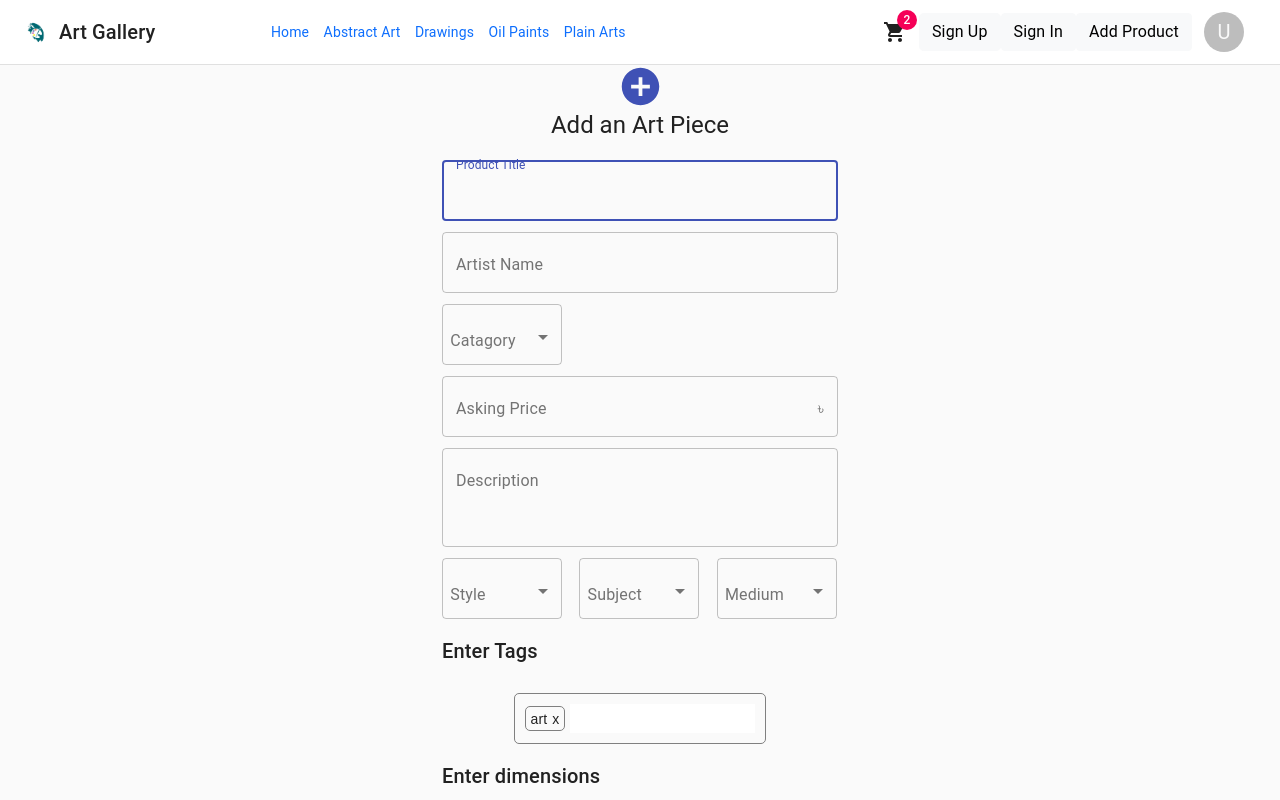
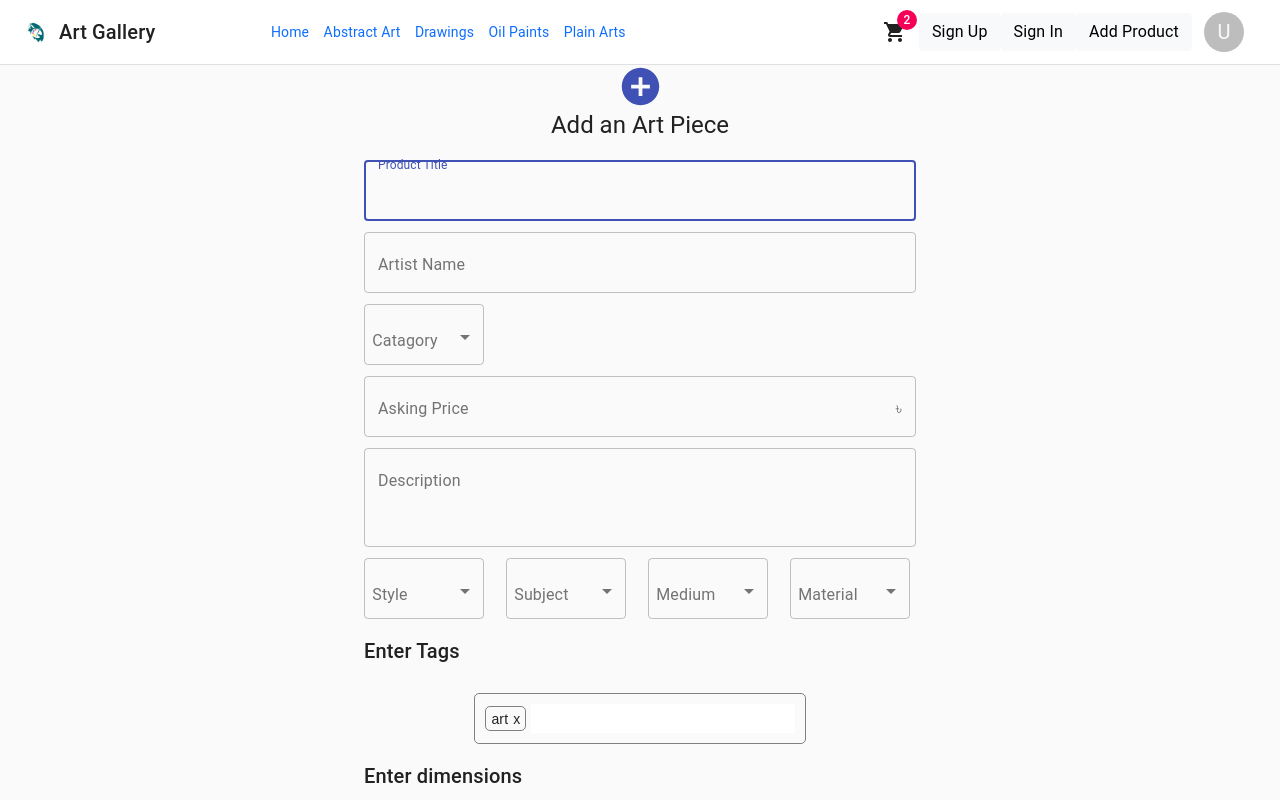
Before and after one commit to AbrarNad/online-art-gallery, a React (Create React App) app: page /addprod in a window 1280 px wide. Shown: the top 800 px of the page. Built offline with nearby package versions, Linux system fonts and the light colour scheme.

Commit message:
updated product add page

```diff
--- a/src/Components/Products/add.js
+++ b/src/Components/Products/add.js
@@ -105,7 +105,7 @@ export default function AddProduct() {
   const notifyFailed = () => toast.warning("Failed!");
 
   return (
-    <Container component="main" maxWidth="xs">
+    <Container component="main" maxWidth="sm">
       <CssBaseline />
       <div className={classes.paper}>
 
@@ -139,7 +139,8 @@ export default function AddProduct() {
                     Dimension: formData.width+" W x "+formData.length+" L x"+formData.depth +" D",
                     Subject: formData.subject,
                     Style: formData.style,
-                    Material: formData.Material,
+                    Material: formData.material,
+                    Medium: formData.medium,
                     images : imageurls,
                     Roomid: 1,
                     Tags: tags,
@@ -235,7 +236,7 @@ export default function AddProduct() {
               {errors.description?.type === 'required' && "* Add a description of your Art"}
               {errors.description && errors.description.type === "maxLength" && <span>* Maximum allowed length exceeded(1000)</span> }
             </Grid>
-            <Grid xs={12} sm={4}>
+            <Grid xs={12} sm={3}>
               <FormControl className={classes.formControl}>
                 <InputLabel id="stylelabel">&nbsp;&nbsp;Style</InputLabel>
                 <Select
@@ -258,7 +259,7 @@ export default function AddProduct() {
                 {errors.style?.type === 'required' && <span>* Add a style tag to your Art piece</span>}
               </FormControl>
             </Grid>
-            <Grid xs={12} sm={4}>
+            <Grid xs={12} sm={3}>
               <FormControl className={classes.formControl}>
                 <InputLabel id="subjectlabel">&nbsp;&nbsp;Subject</InputLabel>
                 <Select
@@ -281,7 +282,7 @@ export default function AddProduct() {
                 {errors.subject?.type === 'required' && <span>* Add a Subject tag to your Art piece</span>}
               </FormControl>
             </Grid>
-            <Grid xs={12} sm={4}>
+            <Grid xs={12} sm={3}>
               <FormControl className={classes.formControl}>
                 <InputLabel id="mediumlabel">&nbsp;&nbsp;Medium</InputLabel>
                 <Select
@@ -302,6 +303,29 @@ export default function AddProduct() {
                   <MenuItem value={"Digital"}>Digital</MenuItem>
                 </Select>
                 {errors.medium?.type === 'required' && <span>* Add the medium of your Art piece</span>}
+              </FormControl>
+            </Grid>
+            <Grid xs={12} sm={3}>
+              <FormControl className={classes.formControl}>
+                <InputLabel id="materiallabel">&nbsp;&nbsp;Material</InputLabel>
+                <Select
+                  {...register("material", { required: true})}
+                  labelId="material"
+                  id="material"
+                  name="material"
+                  variant="outlined"
+                  label="Material"
+                >
+                  <MenuItem value="">
+                    <em>None</em>
+                  </MenuItem>
+                  <MenuItem value={"Paper"}>Paper</MenuItem>
+                  <MenuItem value={"Cardboard"}>Cardboard</MenuItem>
+                  <MenuItem value={"Canvas"}>Canvas</MenuItem>
+                  <MenuItem value={"Wood"}>Wood</MenuItem>
+                  <MenuItem value={"Other"}>Other</MenuItem>
+                </Select>
+                {errors.material?.type === 'required' && <span>* Add the material of your Art piece</span>}
               </FormControl>
             </Grid>
             <Grid item xs={12}>
```
